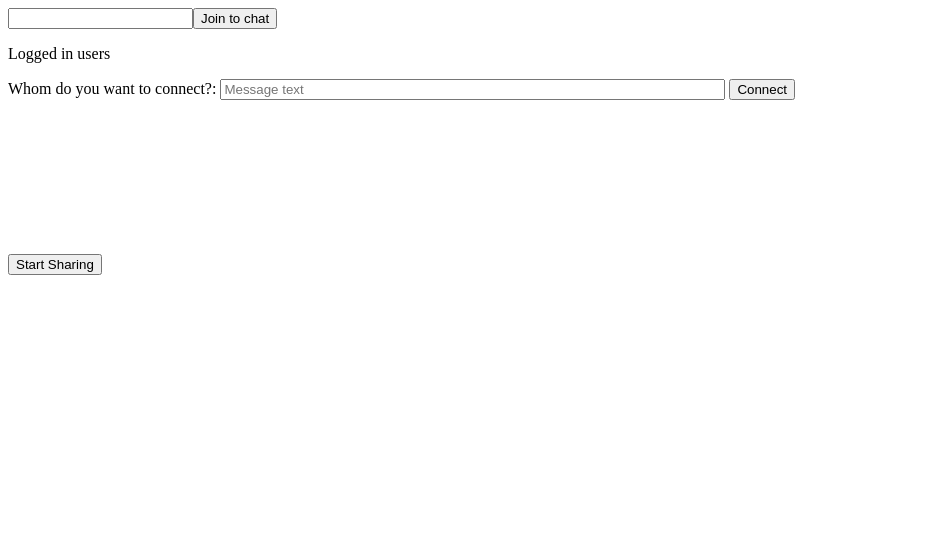
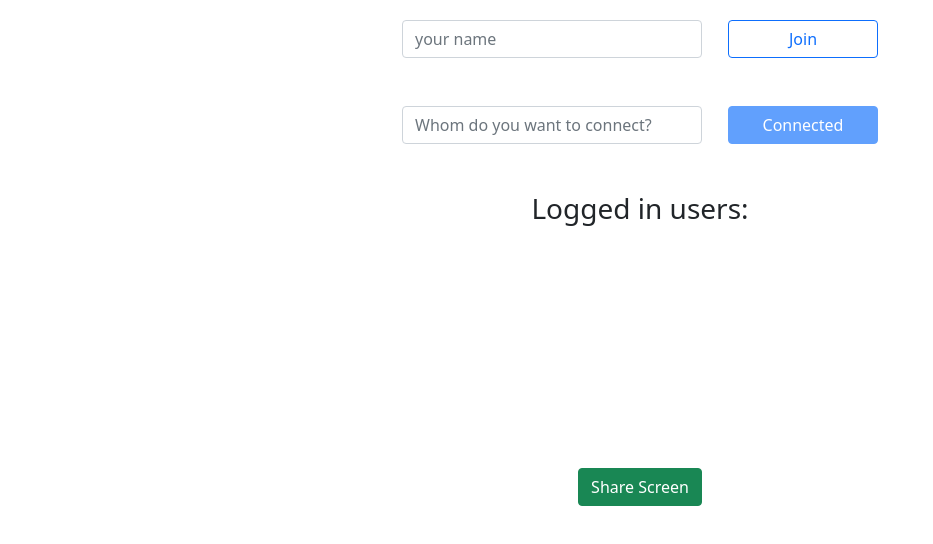
Before and after one commit to murugesanp/webrtc, a website: page public/index.html in a window 1280 px wide. Both pictures are taken after a click on the button "Connect". Shown: the whole page, without its empty margins (0-933 px from the left). Drawn offline with nearby package versions, Linux system fonts and the light colour scheme; no server answers.

Commit message:
added a styling

```diff
--- a/index.js
+++ b/index.js
@@ -5,10 +5,10 @@ var io = require('socket.io')(http,{
     allowEIO3: true // false by default
   });
 //io = io(http)
-var users = []
+
 
 app.use(express.static('public'));
-
+var users = []
 io.on('connection', (socket) => {
   console.log('user connected');
 
@@ -19,6 +19,8 @@ io.on('connection', (socket) => {
     //console.log(users.find(s=>s.name===message.username))
     let userId = users.find(s=>s.name===message.username)?.id
     console.log(userId)
+    console.log(socket.id)
+    console.log(users)
     io.to(userId).emit('offer', {payload:data,username:users.find(s=>s.id===socket.id)?.name});
    //socket.broadcast.emit('offer', message.payload);
   });
--- a/public/index.html
+++ b/public/index.html
@@ -4,24 +4,58 @@
     <meta charset="utf-8">
     <title>Screensharing using WebRTC</title>
     <script src="https://cdnjs.cloudflare.com/ajax/libs/socket.io/2.1.1/socket.io.js"></script>
+    <link href="https://cdn.jsdelivr.net/npm/bootstrap@5.0.0-beta2/dist/css/bootstrap.min.css" rel="stylesheet" integrity="sha384-BmbxuPwQa2lc/FVzBcNJ7UAyJxM6wuqIj61tLrc4wSX0szH/Ev+nYRRuWlolflfl" crossorigin="anonymous">
+    <script src="https://cdn.jsdelivr.net/npm/bootstrap@5.0.0-beta2/dist/js/bootstrap.bundle.min.js" integrity="sha384-b5kHyXgcpbZJO/tY9Ul7kGkf1S0CWuKcCD38l8YkeH8z8QjE0GmW1gYU5S9FOnJ0" crossorigin="anonymous"></script>
   </head>
+  <style>
+    *{
+      margin: 20px;
+    }
+
+    body{
+      display: flex;
+      flex-direction: column;
+      justify-content: center;
+      align-items: center;
+    }
+  </style>
   <body>
-     <input name="name" type="text" id="userId"/><button id="joinBtn">Join to chat</button>
-     <p> Logged in users</p>
-     <div class="messagebox" id="loggedInUsers" style="display:none">
+    <div class="row g-3">
+      <div class="col-auto">
+        <input type="text" style="width: 300px;" class="form-control" id="userId" placeholder="your name">
       </div>
-    <div id="whomToConnect">
+      <div class="col-auto">
+        <button type="submit" id="joinBtn" style="width: 150px; margin-left: -30px;" class="btn btn-outline-primary mb-2 ml-4">Join</button>
+      </div>
+    </div>
+    <!-- <form class="nameBox">
+      <input name="name" placeholder="your name" type="text" id="userId"/>
+      <button class="btn btn-primary" id="joinBtn">Join</button>
+    </form> -->
+
+      <div class="row g-3" id = 'whomToConnect'>
+        <div class="col-auto">
+          <input type="text" style="width: 300px;" class="form-control" id="whomToChat" placeholder="Whom do you want to connect?">
+        </div>
+        <div class="col-auto">
+          <button type="submit" id="connectBtn" style="width: 150px; margin-left: -30px;" class="btn btn-outline-primary mb-2 ml-4">Connect</button>
+        </div>
+      </div>
+      <h3> Logged in users:</h2>
+        <div class="messagebox" id="loggedInUsers" style="display:none">
+         </div>
+    <!-- <div id="whomToConnect">
       <label for="message">Whom do you want to connect?:
-        <input type="text" name="message" id="whomToChat" placeholder="Message text"
+        <input type="text" name="message" id="whomToChat" placeholder="Whom do you want to connect?:"
                 inputmode="latin" size=60 maxlength=120 >
         <button id="connectBtn">Connect</button>
       </label>
-    </div>
+    </div> -->
 
     <video autoplay muted="muted"></video><br />
     <div id="screenShare">
-    <button id="initiateBtn">Start Sharing</button>
-    <button id="stopBtn" style="display:none">Stop Sharing</button>
+    <button id="initiateBtn" class="btn btn-success">Share Screen</button>
+    <button id="stopBtn" class="btn btn-danger" style="display:none">Stop Sharing</button>
   </div>
 
     <script src="https://cdnjs.cloudflare.com/ajax/libs/simple-peer/9.1.2/simplepeer.min.js"></script>
--- a/public/webrtc-handler.js
+++ b/public/webrtc-handler.js
@@ -24,7 +24,10 @@ const stunServerConfig = {}
 joinBtn.onclick = (e) => {
     var name = document.getElementById("userId").value
     socket.emit('join',{"type":"login","name":name})
-    joinBtn.style.display = 'none';
+    joinBtn.disabled = true
+    joinBtn.innerHTML='Joined'
+    joinBtn.classList.replace('btn-outline-primary','btn-primary')
+
 }
 
 socket.on('notify',(data) => {
@@ -49,6 +52,9 @@ var whomToConnect;
 connectBtn.onclick = (e) => {
     whomToConnect = document.getElementById("whomToChat").value
     console.log(whomToConnect)
+    connectBtn.disabled = true
+    connectBtn.innerHTML='Connected'
+    connectBtn.classList.replace('btn-outline-primary','btn-primary')
 }
 
 socket.on('initiate', () => {
@@ -63,9 +69,9 @@ function startStream () {
     navigator.mediaDevices.getDisplayMedia({
       video: {
         mediaSource: "screen",
-        width: { max: '400' },
-        height: { max: '400' },
-        frameRate: { max: '10' }
+        width: { max: '1000' },
+        height: { max: '1000' },
+        frameRate: { max: '20' }
       }
     }).then(gotMedia);
   } else {
```
Also changed, not shown: 1 other file.
